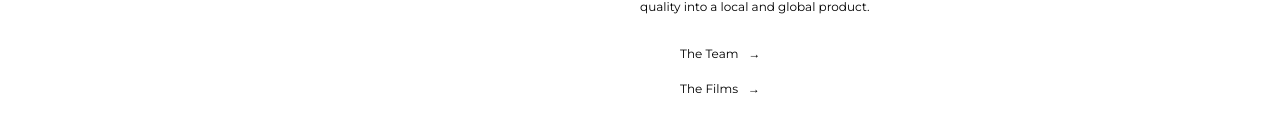
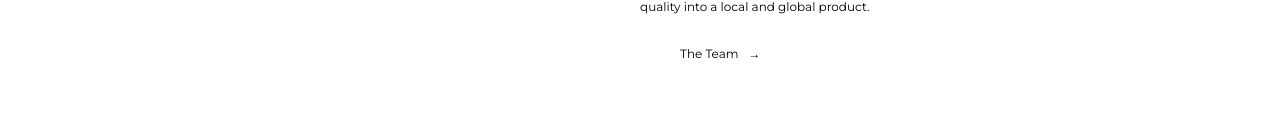
Before and after one commit to PatrickNymark/Nordic-choc, a React (Create React App) app in the folder client/: page /about in a window 1280 px wide. Shown: the part 1101-1233 px from the top of the page. Built offline with nearby package versions, Linux system fonts and the light colour scheme.

Commit message:
remove films link for now

```diff
--- a/client/src/main/About.js
+++ b/client/src/main/About.js
@@ -46,7 +46,7 @@ class About extends PureComponent {
                         <p></p>
                         <ul>
                             <li><Link to="/team">The Team <span>&rarr;</span></Link></li>
-                            <li><Link to="/films">The Films <span>&rarr;</span></Link></li>
+
                         </ul>
                     </div>
                 </div>
```
